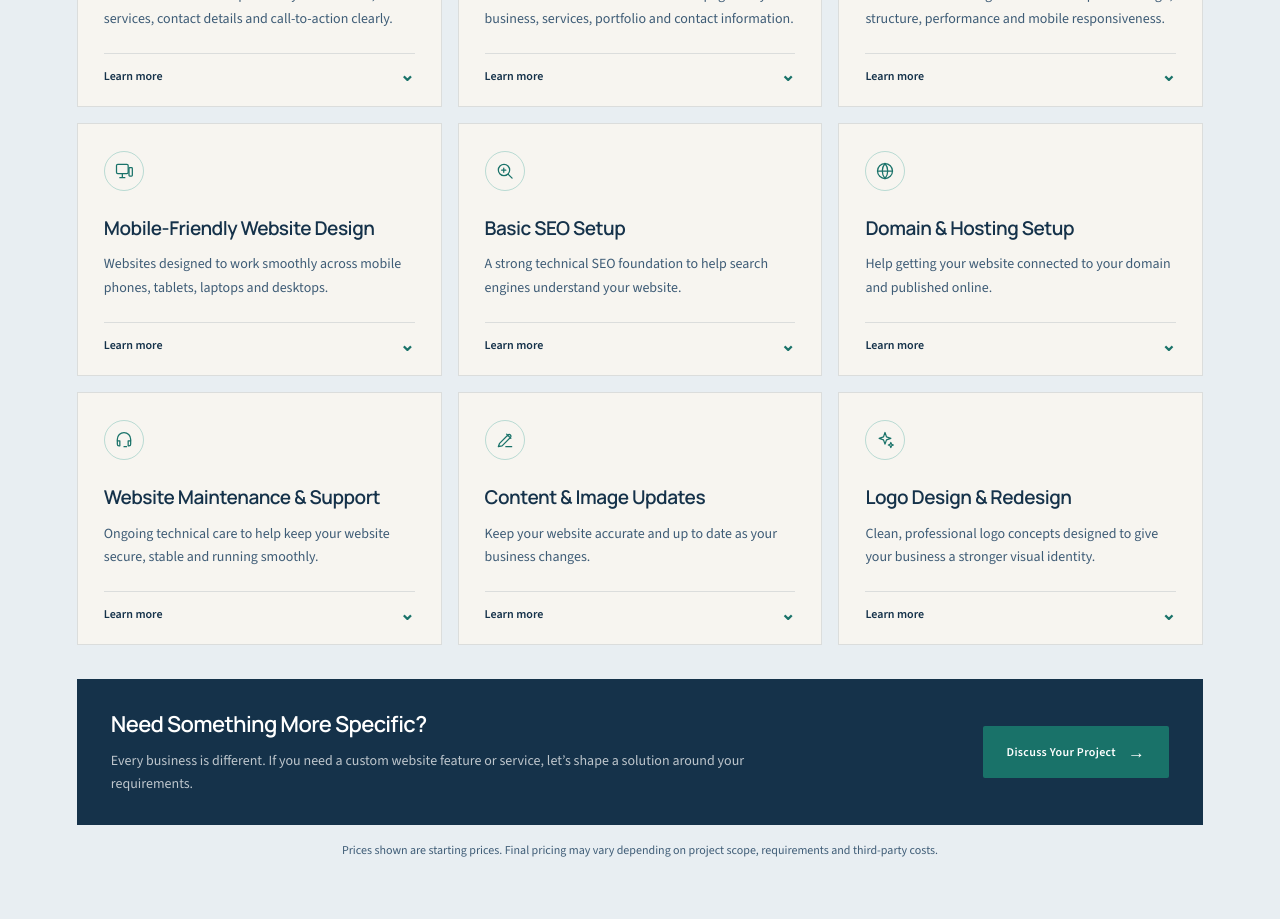
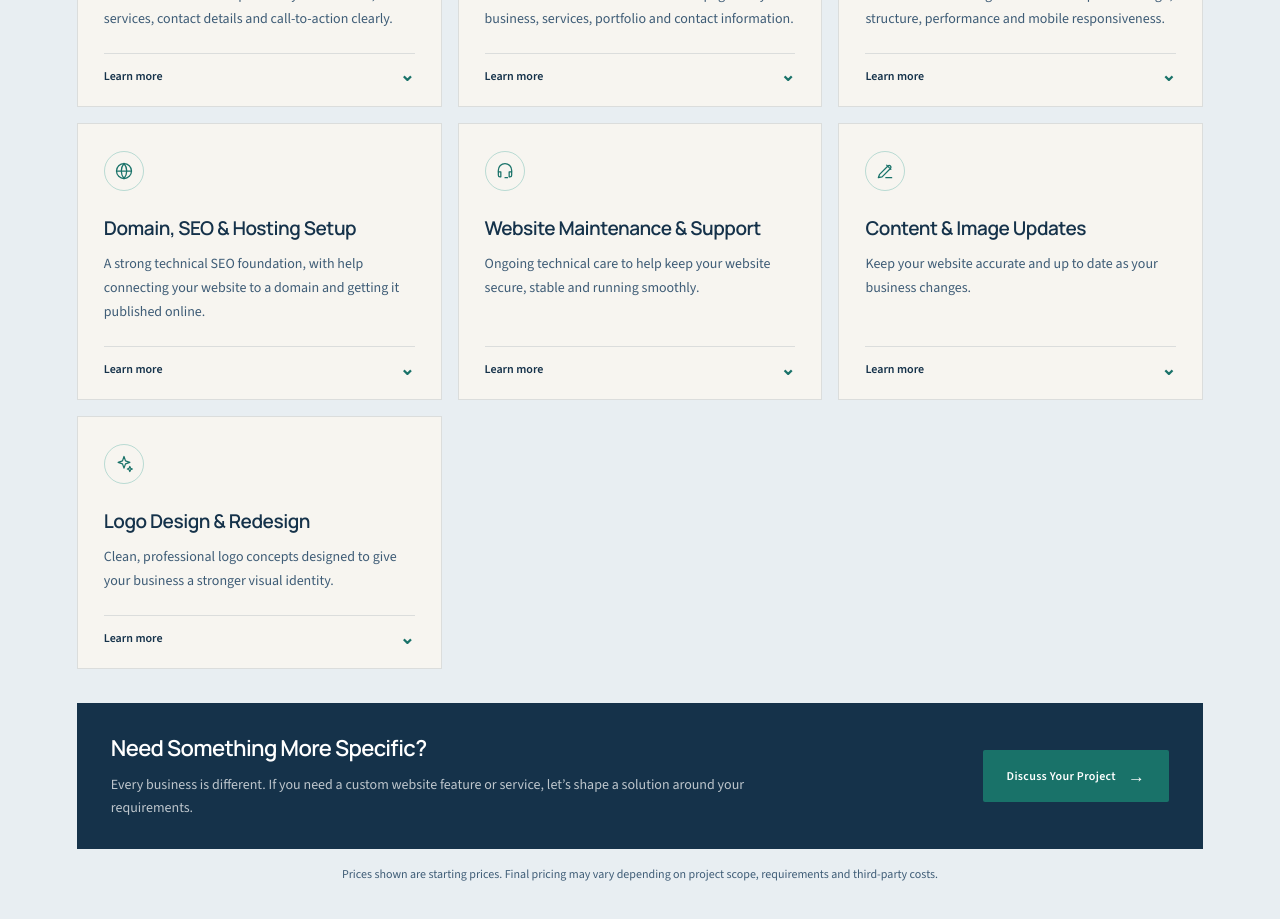
Before and after one commit to monicascrystals-lab/North-Bound-Digital-2.3, a React (Vite) app: page / in a window 1280 px wide. Shown: the part 2420-3339 px from the top of the page. Built offline with nearby package versions, Linux system fonts and the light colour scheme.

Commit message:
Update services section

```diff
--- a/src/components/ContactSection.jsx
+++ b/src/components/ContactSection.jsx
@@ -9,7 +9,8 @@ const packageOptions = [
   "Professional Package",
   "Website Redesign",
   "One-Page Website",
-  "Ecommerce Website",
+  "Domain, SEO and Hosting setup",
+  "Logo design and redesign",
   "Custom Website",
   "Not Sure Yet",
 ];
--- a/src/data/services.js
+++ b/src/data/services.js
@@ -54,23 +54,11 @@ const services = [
     icon: "refresh",
   },
   {
-    title: "Mobile-Friendly Website Design",
+    title: "Domain, SEO & Hosting Setup",
     shortDescription:
-      "Websites designed to work smoothly across mobile phones, tablets, laptops and desktops.",
+      "A strong technical SEO foundation, with help connecting your website to a domain and getting it published online.",
     fullDescription:
-      "Responsive layouts help visitors get a professional experience regardless of the device they are using.",
-    includedItems: [],
-    includedMessage: "Included with website projects",
-    priceZA: "R1,500",
-    priceInternational: "US$150",
-    priceNote: "For standalone responsive optimisation of an existing website.",
-    icon: "devices",
-  },
-  {
-    title: "Basic SEO Setup",
-    shortDescription:
-      "A strong technical SEO foundation to help search engines understand your website.",
-    fullDescription: "Includes basic on-page SEO setup such as:",
+      "Setup includes basic on-page SEO, domain connection and hosting configuration such as:",
     includedItems: [
       "Page titles",
       "Meta descriptions",
@@ -79,17 +67,6 @@ const services = [
       "Clean page structure",
       "Sitemap setup",
       "Google Search Console setup where required",
-    ],
-    priceZA: "R1,500",
-    priceInternational: "US$150",
-    icon: "search",
-  },
-  {
-    title: "Domain & Hosting Setup",
-    shortDescription:
-      "Help getting your website connected to your domain and published online.",
-    fullDescription: "Setup can include:",
-    includedItems: [
       "Domain connection",
       "DNS setup",
       "Hosting configuration",
```
Also changed, not shown: 2 other files (tests, documents, lock files or other folders).
